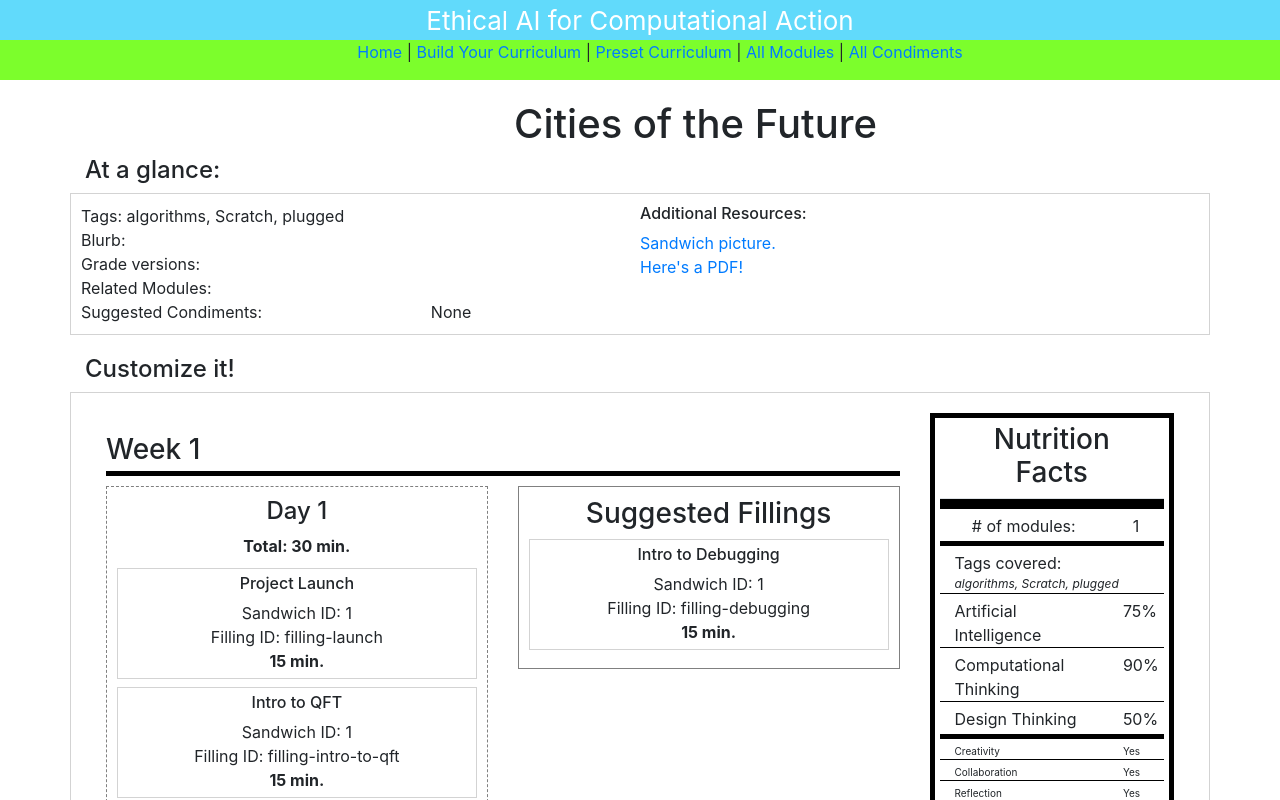
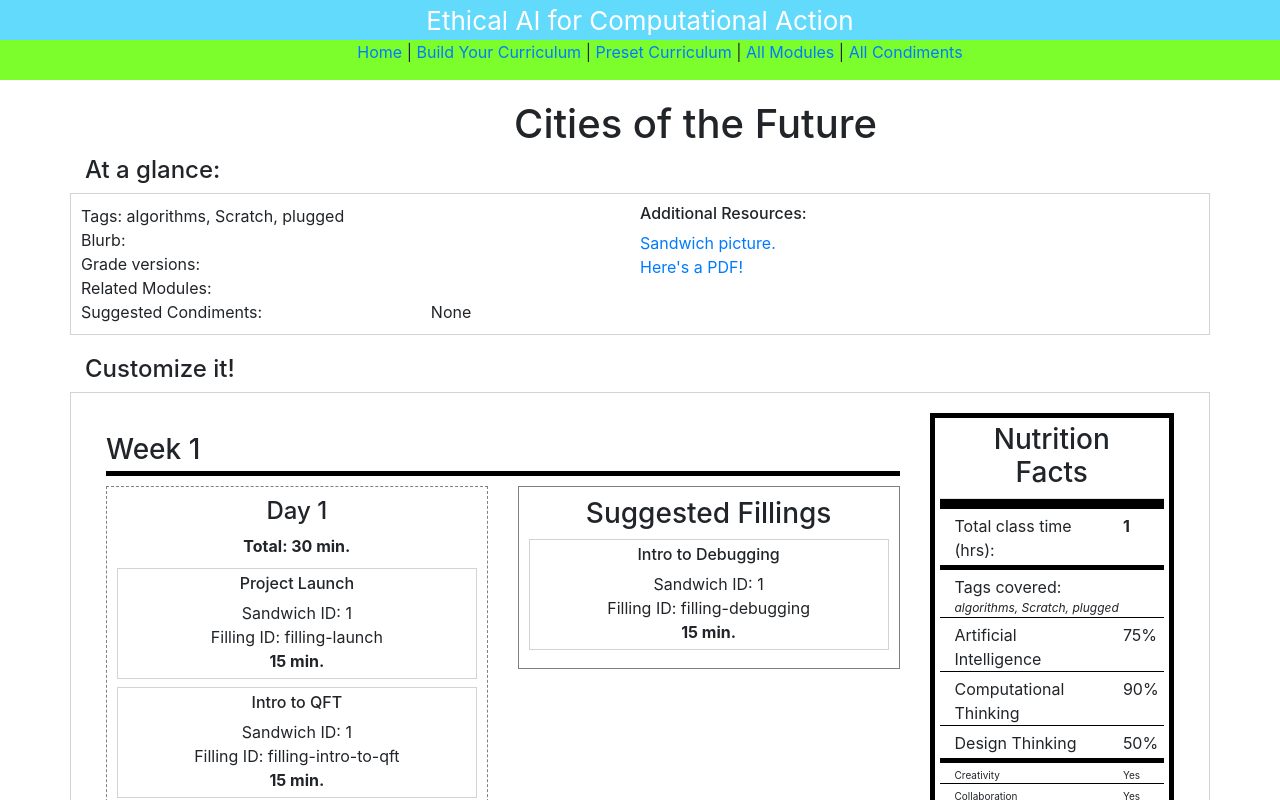
Before and after one commit to brandonwang15/meng-sandwich-app, a React (Create React App) app: page /sandwich/1 in a window 1280 px wide. Shown: the top 800 px of the page. Built offline with nearby package versions, Linux system fonts and the light colour scheme.

Commit message:
Create a separate NutritionFacts for the builder v2, have it display the duration total across selected fillings.

```diff
--- a/src/components/modules/sandwich-builder-v2/SandwichBuilderWeekly.js
+++ b/src/components/modules/sandwich-builder-v2/SandwichBuilderWeekly.js
@@ -11,6 +11,7 @@ import PropTypes from 'prop-types';
 import styled from 'styled-components';
 import store from "../../../store";
 import { builderMoveFilling } from '../../../actions'
+import WeeklySandwichNutritionFacts from "./WeeklySandwichNutritionFacts";
 
 
 const WeekDivider = styled.h3`
@@ -130,7 +131,7 @@ class SandwichBuilderWeekly extends React.Component {
                 </div>
 
                 <div className="col-3">
-                    <NutritionFacts sandwichData={[this.props.sandwich]} />
+                    <WeeklySandwichNutritionFacts sandwichId={[this.props.sandwich.uid]} />
                 </div>
             </>
         )
--- /dev/null
+++ b/src/components/modules/sandwich-builder-v2/WeeklySandwichNutritionFacts.css
@@ -0,0 +1,29 @@
+.border-nutrition-outline {
+    border:5px solid black !important;
+    height: auto;
+    width: auto;
+    padding: 0px;
+}
+
+.border-nutrition-hr-thick {
+    border-color: black !important;
+    border-width: 10px !important;
+    margin: 5px;
+}
+
+.border-nutrition-hr-med {
+    border-color: black !important;
+    border-width: 5px !important;
+    margin: 5px;
+    padding-bottom: 3px;
+}
+
+.border-nutrition-hr-thin {
+    border-color: black !important;
+    border-width: 1px !important;
+    margin: 5px;
+}
+
+div.small-text {
+    font-size: 10px;
+}
--- /dev/null
+++ b/src/components/modules/sandwich-builder-v2/WeeklySandwichNutritionFacts.js
@@ -0,0 +1,112 @@
+import React, { Component } from "react";
+import { connect } from 'react-redux'
+
+import './WeeklySandwichNutritionFacts.css';
+import PropTypes from 'prop-types';
+
+class WeeklySandwichNutritionFacts extends React.Component {
+
+
+    render() {
+        // Sum up durations of selected fillings
+        let totalDurationOfFillings = 0;
+        console.log("sdad:", this.props.builderData);
+        Object.entries(this.props.builderData.planLists).forEach(tuple => {
+            let planList = tuple[1];
+            planList.contents.forEach(fillingId => {
+                totalDurationOfFillings += this.props.sandwichData.allFillings[fillingId].duration;
+            });
+        });
+
+
+        return (<div className="container border border-nutrition-outline">
+            <div className="row border-bottom border-nutrition-hr-thick">
+                <div className="col-sm border-bottom">
+                    <h3>Nutrition Facts</h3>
+                </div>
+            </div>
+            <div className="row border-bottom border-nutrition-hr-med text-left">
+                <div className="col-9">
+                    Total class time (hrs):
+                </div>
+                <div className="col-3">
+                    <b>{totalDurationOfFillings/60}</b>
+                </div>
+            </div>
+            <div className="row border-bottom border-nutrition-hr-thin text-left">
+                <div className="col-12">
+                    Tags covered:
+                </div>
+                <div className="col-12" style={{"fontSize": "12px"}}>
+                    <em>
+                        {this.props.sandwichData.tags.join(", ")}
+                    </em>
+                </div>
+            </div>
+            <div className="row border-bottom border-nutrition-hr-thin text-left">
+                <div className="col-9">
+                    Artificial Intelligence
+                </div>
+                <div className="col-3">
+                    75%
+                </div>
+            </div>
+            <div className="row border-bottom border-nutrition-hr-thin text-left">
+                <div className="col-9">
+                    Computational Thinking
+                </div>
+                <div className="col-3">
+                    90%
+                </div>
+            </div>
+            <div className="row border-bottom border-nutrition-hr-med text-left">
+                <div className="col-9">
+                    Design Thinking
+                </div>
+                <div className="col-3">
+                    50%
+                </div>
+            </div>
+            <div className="row border-bottom border-nutrition-hr-thin text-left small-text">
+                <div className="col-9">
+                    Creativity
+                </div>
+                <div className="col-3">
+                    Yes
+                </div>
+            </div>
+            <div className="row border-bottom border-nutrition-hr-thin text-left small-text">
+                <div className="col-9">
+                    Collaboration
+                </div>
+                <div className="col-3">
+                    Yes
+                </div>
+            </div>
+            <div className="row border-nutrition-hr-thin text-left small-text">
+                <div className="col-9">
+                    Reflection
+                </div>
+                <div className="col-3">
+                    Yes
+                </div>
+            </div>
+
+        </div>)
+    }
+}
+
+
+function mapStateToProps(state, props) {
+    console.log("state", state);
+    return {
+        builderData: state.sandwichBuilder[props.sandwichId],
+        sandwichData: state.sandwiches[props.sandwichId],
+    };
+}
+
+WeeklySandwichNutritionFacts.propTypes = {
+    sandwichId: PropTypes.number.isRequired,
+}
+
+export default connect(mapStateToProps)(WeeklySandwichNutritionFacts);
```
